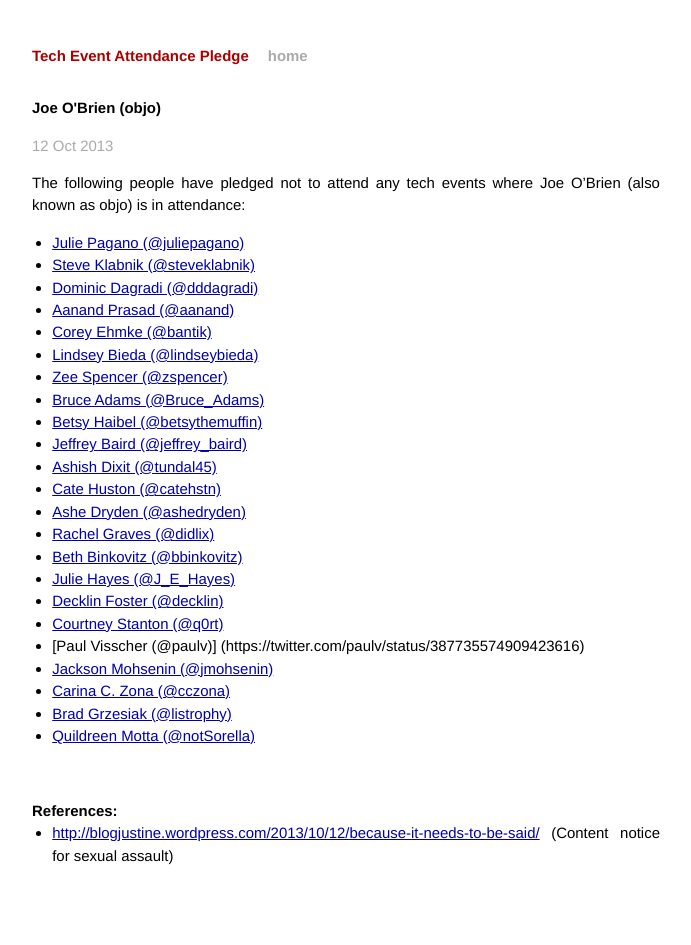
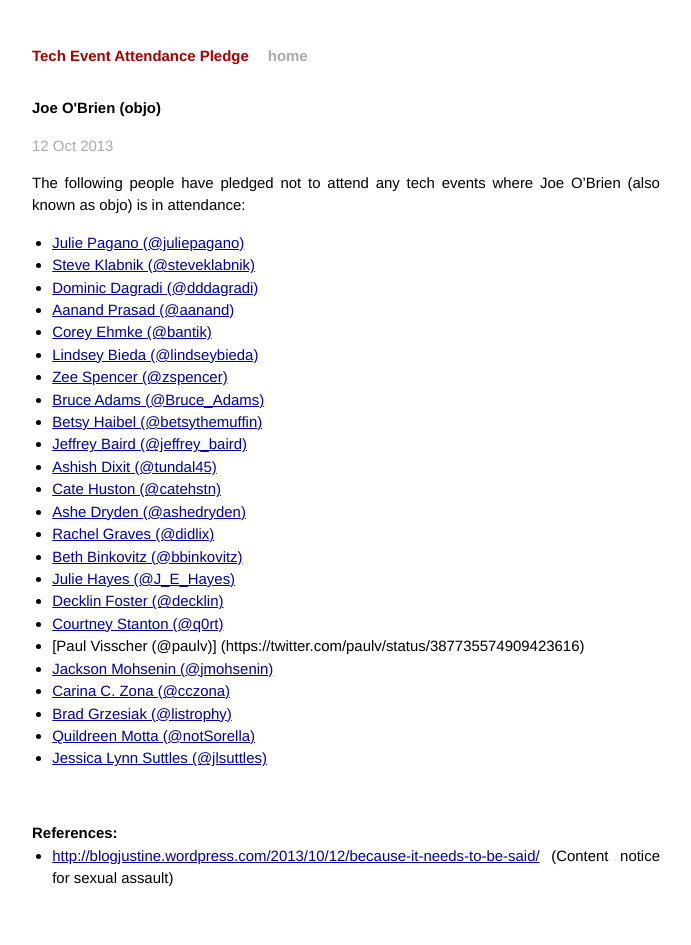
Before and after one commit to techtektek/tech-event-attendance-pledge.github.io, a Jekyll site: the page built from _posts/2013-10-12-objo.markdown, in a window 1280 px wide. Shown: the whole page, without its empty margins (294-985 px from the left). Built offline with Jekyll 4.4.1, drawn with Linux system fonts in a browser that asks for light colours; Markdown is read by kramdown in place of the engine named in the settings.

Commit message:
Add jlsuttles.

```diff
--- a/_posts/2013-10-12-objo.markdown
+++ b/_posts/2013-10-12-objo.markdown
@@ -31,6 +31,7 @@ O'Brien (also known as objo) is in attendance:
 * [Carina C. Zona (@cczona)](https://twitter.com/cczona/status/389085966905786368)
 * [Brad Grzesiak (@listrophy)](https://twitter.com/listrophy/status/387758367160025088)
 * [Quildreen Motta (@notSorella)](https://twitter.com/notSorella/status/389086516644806656)
+* [Jessica Lynn Suttles (@jlsuttles)](https://twitter.com/jlsuttles/status/389085184479338496)
 
 <br/>
 
```
